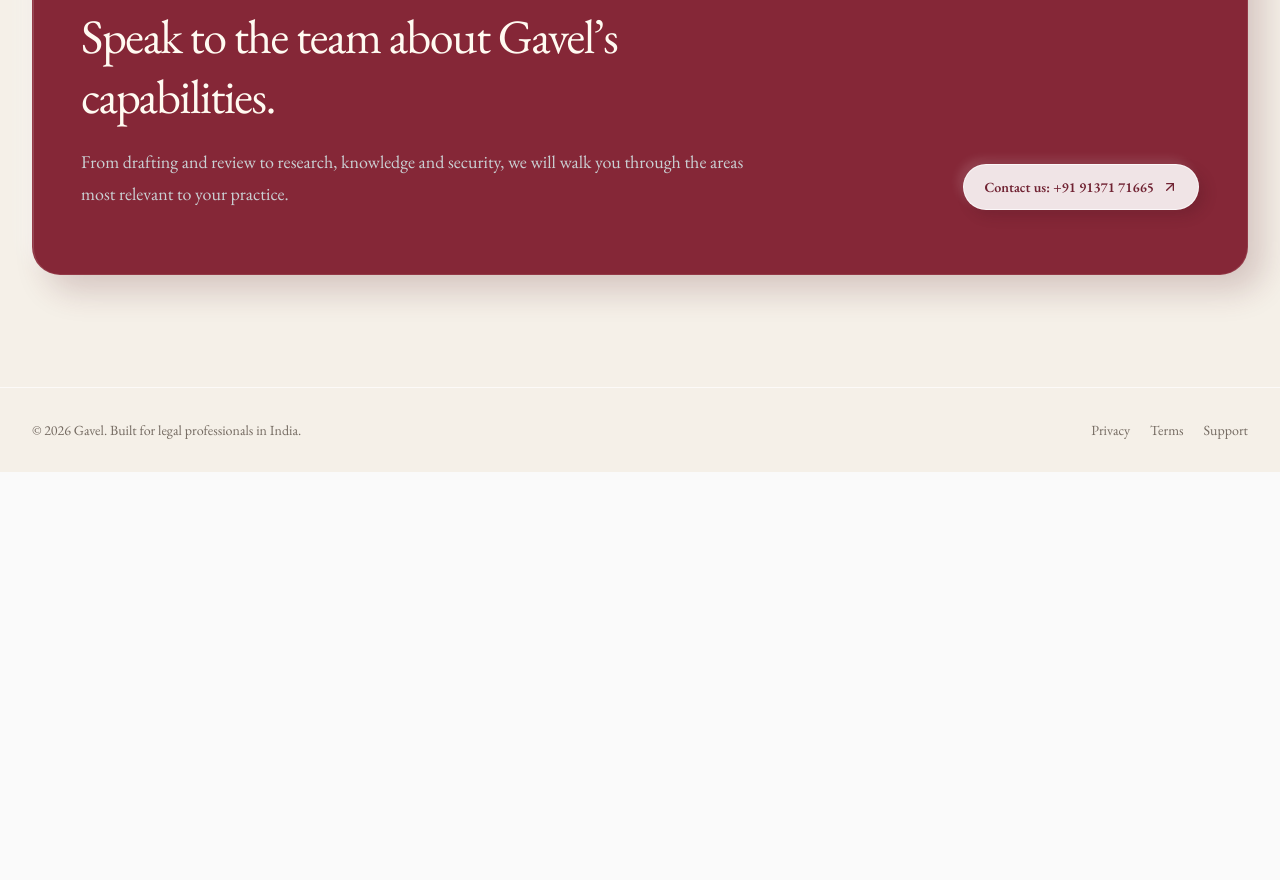
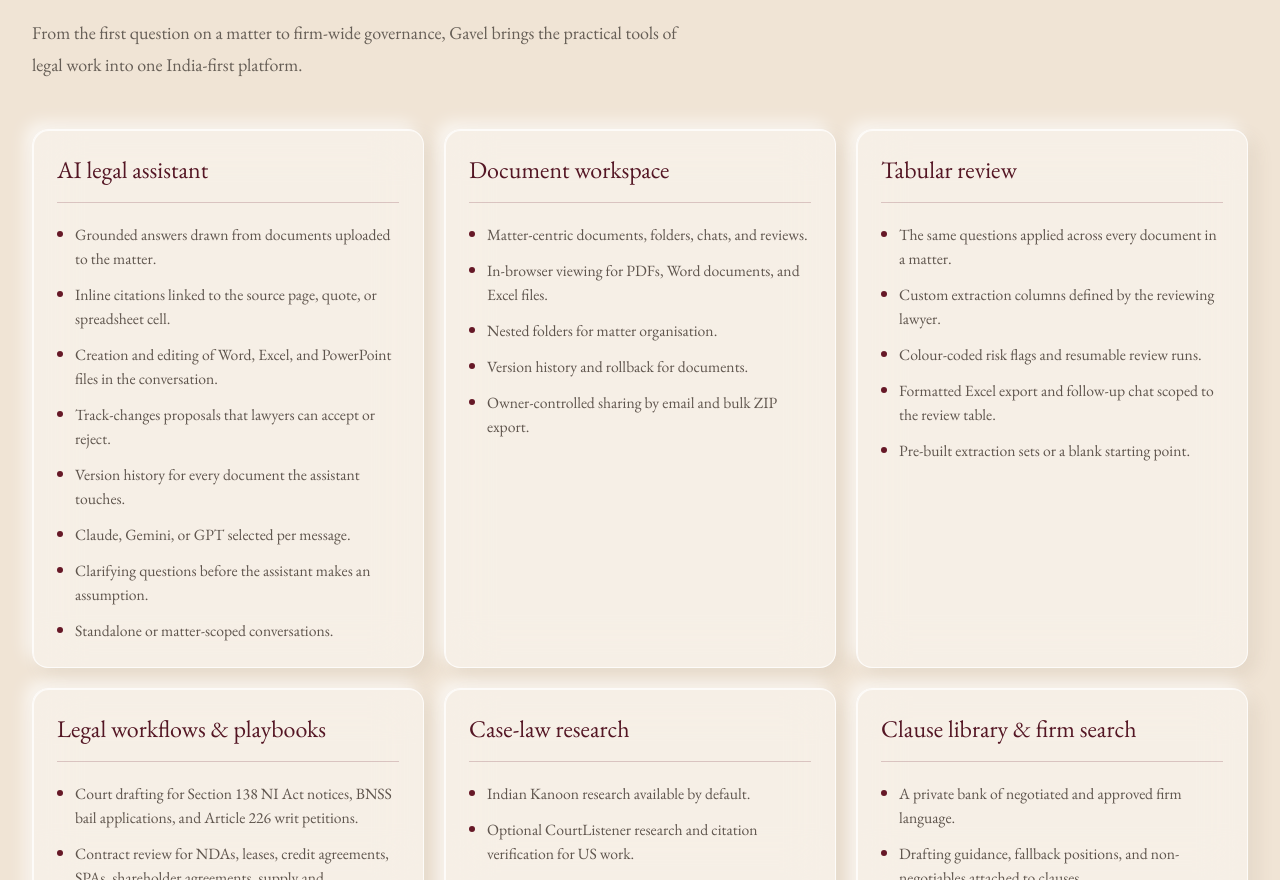
Before and after one commit to nanj-dnd/mike, a Next.js app in the folder frontend/: page / in a window 1280 px wide. Shown: the part 1920-2800 px from the top of the page. Before the commit the page ends 2392 px from the top, so only its background shows below. Built offline with nearby package versions, Linux system fonts and the light colour scheme; no server answers.

Commit message:
Expand Gavel capability catalogue

```diff
--- a/frontend/src/app/page.tsx
+++ b/frontend/src/app/page.tsx
@@ -7,19 +7,120 @@
   ShieldCheck,
 } from "lucide-react";
 
+const capabilityCatalogue = [
+  {
+    title: "AI legal assistant",
+    items: [
+      "Grounded answers drawn from documents uploaded to the matter.",
+      "Inline citations linked to the source page, quote, or spreadsheet cell.",
+      "Creation and editing of Word, Excel, and PowerPoint files in the conversation.",
+      "Track-changes proposals that lawyers can accept or reject.",
+      "Version history for every document the assistant touches.",
+      "Claude, Gemini, or GPT selected per message.",
+      "Clarifying questions before the assistant makes an assumption.",
+      "Standalone or matter-scoped conversations.",
+    ],
+  },
+  {
+    title: "Document workspace",
+    items: [
+      "Matter-centric documents, folders, chats, and reviews.",
+      "In-browser viewing for PDFs, Word documents, and Excel files.",
+      "Nested folders for matter organisation.",
+      "Version history and rollback for documents.",
+      "Owner-controlled sharing by email and bulk ZIP export.",
+    ],
+  },
+  {
+    title: "Tabular review",
+    items: [
+      "The same questions applied across every document in a matter.",
+      "Custom extraction columns defined by the reviewing lawyer.",
+      "Colour-coded risk flags and resumable review runs.",
+      "Formatted Excel export and follow-up chat scoped to the review table.",
+      "Pre-built extraction sets or a blank starting point.",
+    ],
+  },
+  {
+    title: "Legal workflows & playbooks",
+    items: [
+      "Court drafting for Section 138 NI Act notices, BNSS bail applications, and Article 226 writ petitions.",
+      "Contract review for NDAs, leases, credit agreements, SPAs, shareholder agreements, supply and employment agreements, guarantees, and LPAs.",
+      "Diligence reviews for risk, anomalies, key dates, change of control, and e-discovery.",
+      "Research memo and case chronology tools.",
+      "Deviation analysis against a firm standard form.",
+      "Custom workflows with view or edit sharing controls.",
+    ],
+  },
+  {
+    title: "Case-law research",
+    items: [
+      "Indian Kanoon research available by default.",
+      "Optional CourtListener research and citation verification for US work.",
+      "Opinions opened beside the draft, with the cited passage highlighted.",
+    ],
+  },
+  {
+    title: "Clause library & firm search",
+    items: [
+      "A private bank of negotiated and approved firm language.",
+      "Drafting guidance, fallback positions, and non-negotiables attached to clauses.",
+      "Meaning-based search across uploaded documents, not only keywords.",
+      "Firm-wide reach-back across the wider document library.",
+    ],
+  },
+  {
+    title: "Conflict & team management",
+    items: [
+      "Matter party registers with client, opposing, and other-side roles.",
+      "Deterministic matching that explains why names match.",
+      "Indian naming convention matching, including M/s and firm-name variants.",
+      "Adverse-versus-related severity and firm-wide conflict scope.",
+      "Recorded checks, firm roles, email invitations, audit logs, and individual user preferences.",
+    ],
+  },
+  {
+    title: "Security, data & models",
+    items: [
+      "Role-based access for Admin, Partner, and Associate roles.",
+      "MFA, firm-wide MFA policy, Google or Microsoft SSO, and step-up verification.",
+      "AES-256-GCM encrypted credentials and a tamper-evident sensitive-action trail.",
+      "Full exports, granular deletion, and safeguards for destructive actions.",
+      "Bring-your-own Claude, Gemini, OpenAI, or OpenRouter keys with no platform model markup and per-task model defaults.",
+      "Optional CourtListener research keys for higher-rate US case-law access when a firm needs it.",
+    ],
+  },
+  {
+    title: "Integrations & import",
+    items: [
+      "Google Drive and OneDrive import.",
+      "Automatic conversion of Google Docs, Sheets, and Slides.",
+      "Document import from a URL.",
+      "Remote MCP-compatible tools with per-tool controls and confirmation for destructive actions.",
+    ],
+  },
+];
+
+const globalPlatformComparison = [
+  ["India-first legal work", "Indian Kanoon research, court drafting, statutes, and practice conventions are the default context."],
+  ["Model choice and cost control", "Your firm chooses its AI provider and pays the provider directly, without a platform markup."],
+  ["Built around the matter", "Research, documents, review, drafting, conflicts, and firm knowledge remain in one India-oriented workspace."],
+  ["Practical firm controls", "Role-based access, MFA, SSO, encrypted credentials, audit trails, exports, and deletion controls are built into the operating model."],
+];
+
 export default function RootPage() {
   return (
     <main className="min-h-dvh overflow-hidden bg-[#f5f0e8] font-serif text-[#1f1d1b]">
       <div className="relative isolate">
-        <div className="pointer-events-none absolute inset-x-0 top-0 -z-10 h-[48rem] bg-[radial-gradient(circle_at_16%_12%,rgba(139,39,55,0.12),transparent_30%),radial-gradient(circle_at_88%_8%,rgba(211,194,164,0.38),transparent_31%),linear-gradient(135deg,#f8f4ed_0%,#f1e9dc_100%)]" />
+        <div className="pointer-events-none absolute inset-x-0 top-0 -z-10 h-[48rem] bg-[radial-gradient(circle_at_16%_12%,rgba(100,24,39,0.17),transparent_30%),radial-gradient(circle_at_88%_8%,rgba(196,171,143,0.34),transparent_31%),linear-gradient(135deg,#f8f4ed_0%,#eee2d2_100%)]" />
         <header className="mx-auto flex w-full max-w-7xl items-center justify-between px-6 py-6 lg:px-8">
           <Link href="/" className="font-serif text-4xl leading-none tracking-tight text-[#1f1d1b]" aria-label="Gavel home">
-            Gavel<span className="text-[#8b2737]">.</span>
+            Gavel<span className="text-[#661827]">.</span>
           </Link>
           <nav className="flex items-center gap-3 text-sm font-medium">
             <a
               href="tel:+918104610781"
-              className="inline-flex items-center gap-2 rounded-full border border-white/75 bg-white/45 px-4 py-2.5 text-[#6f1f2e] shadow-[7px_7px_16px_rgba(121,101,73,0.12),-6px_-6px_14px_rgba(255,255,255,0.7)] backdrop-blur-xl transition hover:-translate-y-0.5 hover:bg-white/65"
+              className="inline-flex items-center gap-2 rounded-full border border-white/75 bg-white/45 px-4 py-2.5 text-[#58121f] shadow-[7px_7px_16px_rgba(121,101,73,0.12),-6px_-6px_14px_rgba(255,255,255,0.7)] backdrop-blur-xl transition hover:-translate-y-0.5 hover:bg-white/65"
             >
               Contact us <ArrowUpRight className="h-3.5 w-3.5" />
             </a>
@@ -28,8 +129,8 @@
 
         <section className="mx-auto grid max-w-7xl gap-14 px-6 pb-20 pt-16 lg:grid-cols-[1.05fr_0.95fr] lg:items-center lg:px-8 lg:pb-32 lg:pt-28">
           <div>
-            <div className="mb-6 inline-flex items-center gap-2 rounded-full border border-white/75 bg-white/40 px-3 py-1.5 text-xs font-semibold uppercase tracking-[0.14em] text-[#7d2634] shadow-[5px_5px_13px_rgba(121,101,73,0.09),-5px_-5px_12px_rgba(255,255,255,0.65)] backdrop-blur-lg">
-              <span className="h-1.5 w-1.5 rounded-full bg-[#8b2737]" />
+            <div className="mb-6 inline-flex items-center gap-2 rounded-full border border-white/75 bg-white/40 px-3 py-1.5 text-xs font-semibold uppercase tracking-[0.14em] text-[#641827] shadow-[5px_5px_13px_rgba(121,101,73,0.09),-5px_-5px_12px_rgba(255,255,255,0.65)] backdrop-blur-lg">
+              <span className="h-1.5 w-1.5 rounded-full bg-[#661827]" />
               Purpose-built for Indian law firms
             </div>
             <h1 className="max-w-3xl font-serif text-5xl leading-[0.93] tracking-[-0.04em] text-[#1f1d1b] sm:text-6xl lg:text-7xl">
@@ -43,13 +144,13 @@
             <div className="mt-9 flex flex-wrap gap-3">
               <a
                 href="tel:+918104610781"
-                className="inline-flex items-center gap-2 rounded-full bg-[#852737] px-5 py-3 text-sm font-semibold text-white shadow-[7px_7px_15px_rgba(102,28,40,0.22),-5px_-5px_12px_rgba(255,255,255,0.45)] transition hover:-translate-y-0.5 hover:bg-[#6f1f2e]"
+                className="inline-flex items-center gap-2 rounded-full bg-[#661827] px-5 py-3 text-sm font-semibold text-white shadow-[7px_7px_15px_rgba(85,18,31,0.24),-5px_-5px_12px_rgba(255,255,255,0.45)] transition hover:-translate-y-0.5 hover:bg-[#48101c]"
               >
                 Contact us: +91 81046 10781 <ArrowUpRight className="h-4 w-4" />
               </a>
               <a
-                href="#what-you-can-do"
-                className="inline-flex items-center gap-2 rounded-full border border-white/75 bg-white/36 px-5 py-3 text-sm font-semibold text-[#5e2a32] shadow-[6px_6px_14px_rgba(121,101,73,0.1),-5px_-5px_12px_rgba(255,255,255,0.65)] backdrop-blur-lg transition hover:-translate-y-0.5 hover:bg-white/60"
+                href="#capabilities"
+                className="inline-flex items-center gap-2 rounded-full border border-white/75 bg-white/36 px-5 py-3 text-sm font-semibold text-[#501523] shadow-[6px_6px_14px_rgba(121,101,73,0.1),-5px_-5px_12px_rgba(255,255,255,0.65)] backdrop-blur-lg transition hover:-translate-y-0.5 hover:bg-white/60"
               >
                 Explore capabilities
               </a>
@@ -66,7 +167,7 @@
                 <div className="flex items-center justify-between border-b border-[#ded3c4] pb-5">
                   <div className="flex items-center gap-3">
                     <div>
-                      <p className="font-serif text-2xl leading-none text-[#1f1d1b]">Gavel<span className="text-[#8b2737]">.</span></p>
+                      <p className="font-serif text-2xl leading-none text-[#1f1d1b]">Gavel<span className="text-[#661827]">.</span></p>
                       <p className="mt-1 text-xs text-[#746a61]">
                         AI legal work platform, built India-first
                       </p>
@@ -84,7 +185,7 @@
                     ["0", "markup on your AI model costs"],
                   ].map(([number, label]) => (
                     <div key={label} className="border-b border-r border-white/65 p-4 last:border-b-0 sm:p-5">
-                      <p className="font-serif text-4xl text-[#852737] sm:text-5xl">{number}</p>
+                      <p className="font-serif text-4xl text-[#661827] sm:text-5xl">{number}</p>
                       <p className="mt-2 text-xs leading-5 text-[#746a61]">{label}</p>
                     </div>
                   ))}
@@ -101,7 +202,7 @@
       >
         <div className="mx-auto max-w-7xl px-6 py-20 lg:px-8 lg:py-28">
           <div className="max-w-2xl">
-            <p className="text-sm font-semibold uppercase tracking-[0.14em] text-[#a26a2b]">
+            <p className="text-sm font-semibold uppercase tracking-[0.14em] text-[#661827]">
               Gavel capabilities
             </p>
             <h2 className="mt-3 font-serif text-4xl leading-tight tracking-[-0.03em] text-[#1f1d1b] sm:text-5xl">
@@ -138,7 +239,7 @@
                   className="rounded-2xl border border-white/75 bg-white/42 p-6 shadow-[8px_8px_18px_rgba(121,101,73,0.1),-7px_-7px_16px_rgba(255,255,255,0.68),inset_1px_1px_0_rgba(255,255,255,0.72)] backdrop-blur-xl transition hover:-translate-y-1 hover:bg-white/60"
                 >
                   <FeatureIcon
-                    className="h-6 w-6 text-[#852737]"
+                    className="h-6 w-6 text-[#661827]"
                     strokeWidth={1.7}
                   />
                   <h3 className="mt-8 font-serif text-2xl text-[#352124]">
@@ -154,8 +255,65 @@
         </div>
       </section>
 
+      <section id="capabilities" className="bg-[#f0e4d5] px-6 py-20 lg:px-8 lg:py-28">
+        <div className="mx-auto max-w-7xl">
+          <div className="max-w-3xl">
+            <p className="text-sm font-semibold uppercase tracking-[0.14em] text-[#661827]">
+              Full capability catalogue
+            </p>
+            <h2 className="mt-3 font-serif text-4xl leading-tight tracking-[-0.03em] text-[#261719] sm:text-5xl">
+              Every capability in the Gavel evaluation pack.
+            </h2>
+            <p className="mt-5 max-w-2xl text-lg leading-8 text-[#665e56]">
+              From the first question on a matter to firm-wide governance, Gavel brings the practical tools of legal work into one India-first platform.
+            </p>
+          </div>
+          <div className="mt-12 grid gap-5 md:grid-cols-2 xl:grid-cols-3">
+            {capabilityCatalogue.map((capability) => (
+              <article key={capability.title} className="rounded-2xl border border-white/75 bg-white/42 p-6 shadow-[8px_8px_18px_rgba(121,101,73,0.1),-7px_-7px_16px_rgba(255,255,255,0.68),inset_1px_1px_0_rgba(255,255,255,0.72)] backdrop-blur-xl">
+                <h3 className="border-b border-[#661827]/20 pb-4 font-serif text-2xl text-[#541624]">
+                  {capability.title}
+                </h3>
+                <ul className="mt-5 space-y-3 text-[0.98rem] leading-6 text-[#5f554d]">
+                  {capability.items.map((item) => (
+                    <li key={item} className="flex gap-3">
+                      <span className="mt-2 h-1.5 w-1.5 shrink-0 rounded-full bg-[#661827]" />
+                      <span>{item}</span>
+                    </li>
+                  ))}
+                </ul>
+              </article>
+            ))}
+          </div>
+        </div>
+      </section>
+
+      <section className="border-y border-[#661827]/15 bg-[#f8f1e7] px-6 py-20 lg:px-8 lg:py-28">
+        <div className="mx-auto grid max-w-7xl gap-12 lg:grid-cols-[0.85fr_1.15fr] lg:items-start">
+          <div>
+            <p className="text-sm font-semibold uppercase tracking-[0.14em] text-[#661827]">
+              Why Gavel for India
+            </p>
+            <h2 className="mt-3 font-serif text-4xl leading-tight tracking-[-0.03em] text-[#261719] sm:text-5xl">
+              A better fit for Indian law firms than global legal AI platforms.
+            </h2>
+            <p className="mt-6 max-w-xl text-lg leading-8 text-[#665e56]">
+              Harvey and Legora are powerful global platforms. Gavel is built around a different starting point: Indian law, Indian legal practice, and the commercial control Indian firms need from day one.
+            </p>
+          </div>
+          <div className="overflow-hidden rounded-2xl border border-white/75 bg-white/42 shadow-[10px_10px_22px_rgba(121,101,73,0.1),-8px_-8px_18px_rgba(255,255,255,0.68),inset_1px_1px_0_rgba(255,255,255,0.72)] backdrop-blur-xl">
+            {globalPlatformComparison.map(([title, detail], index) => (
+              <div key={title} className={`grid gap-4 p-6 sm:grid-cols-[11rem_1fr] ${index !== 0 ? "border-t border-white/70" : ""}`}>
+                <h3 className="font-serif text-xl text-[#661827]">{title}</h3>
+                <p className="leading-7 text-[#5f554d]">{detail}</p>
+              </div>
+            ))}
+          </div>
+        </div>
+      </section>
+
       <section className="mx-auto max-w-7xl px-6 py-20 lg:px-8 lg:py-28">
-        <div className="rounded-[1.75rem] border border-[#a5525d]/45 bg-[#852737] px-7 py-12 text-[#fffaf1] shadow-[15px_16px_32px_rgba(91,29,40,0.2),-8px_-8px_18px_rgba(255,255,255,0.46),inset_1px_1px_0_rgba(255,255,255,0.15)] sm:px-12 sm:py-16 lg:flex lg:items-end lg:justify-between">
+        <div className="rounded-[1.75rem] border border-[#8d3342]/45 bg-[#661827] px-7 py-12 text-[#fffaf1] shadow-[15px_16px_32px_rgba(68,15,27,0.24),-8px_-8px_18px_rgba(255,255,255,0.46),inset_1px_1px_0_rgba(255,255,255,0.15)] sm:px-12 sm:py-16 lg:flex lg:items-end lg:justify-between">
           <div className="max-w-2xl">
             <p className="text-sm font-semibold uppercase tracking-[0.14em] text-[#dfad68]">
               See what Gavel can do for your firm
```
